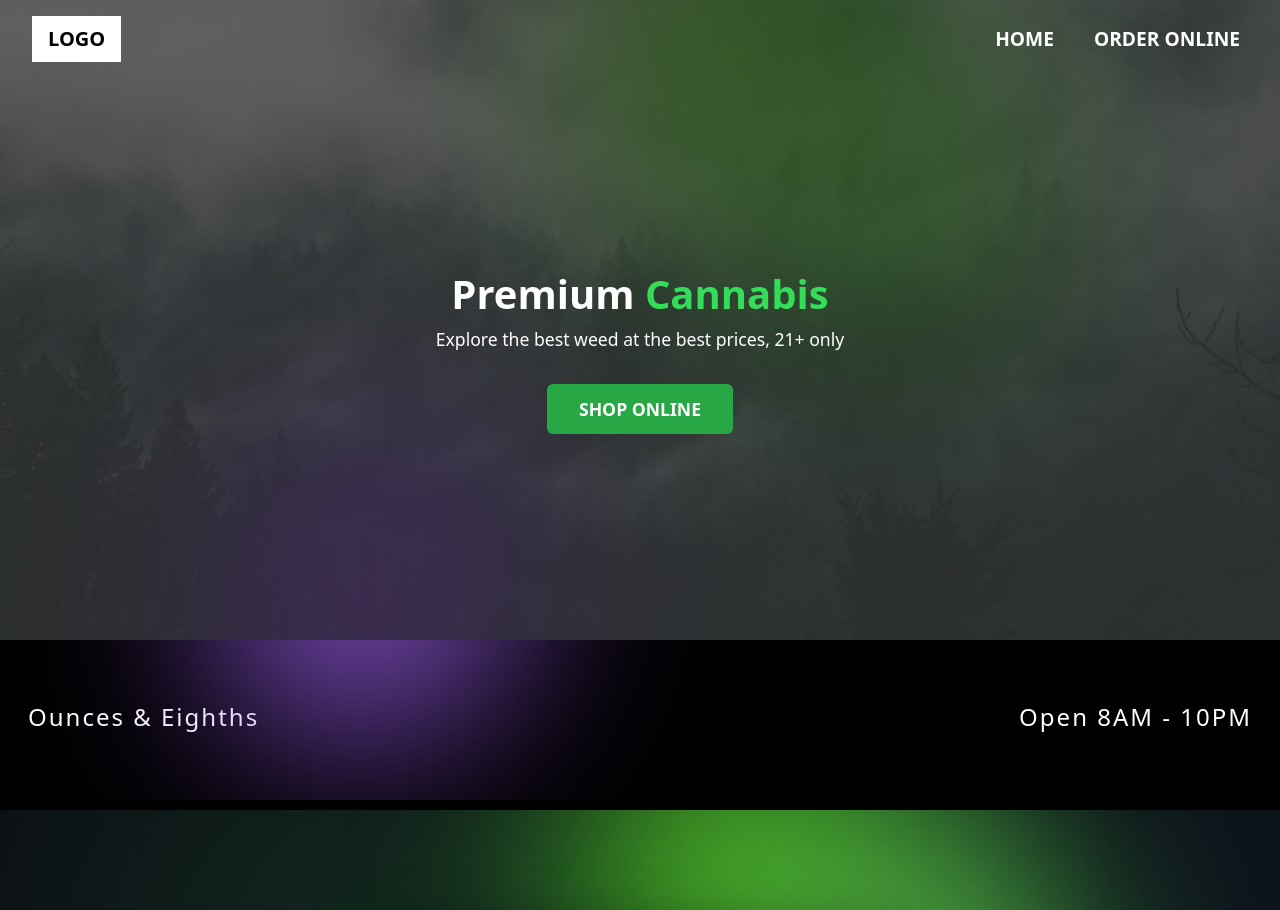
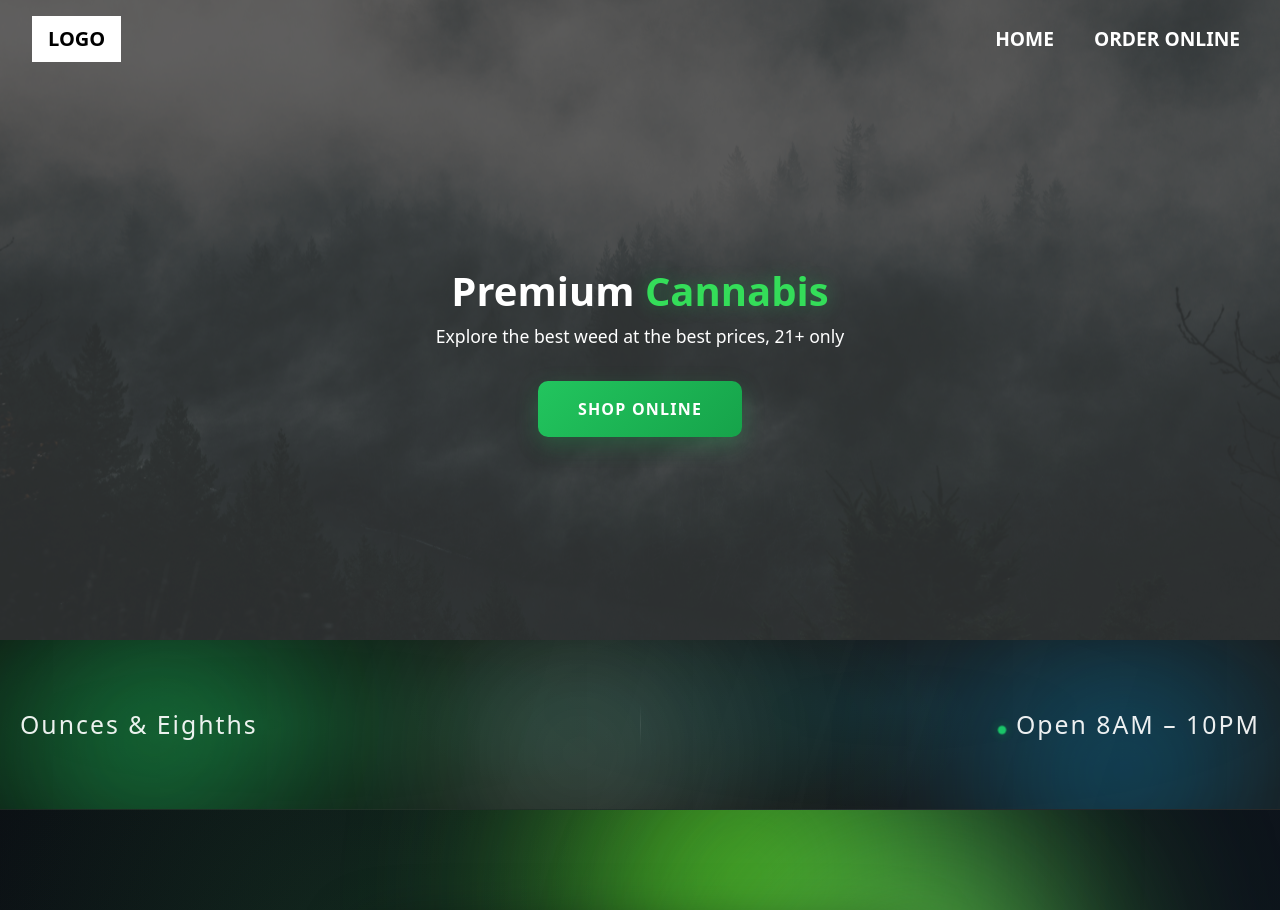
Before and after one commit to stetsonharding/Ounces-Eighths, a React (Vite) app: page / in a window 1280 px wide. Shown: the top 910 px of the page. Built offline with nearby package versions, Linux system fonts and the light colour scheme.

Commit message:
shop not button reamp.

```diff
--- a/src/components/Hero.jsx
+++ b/src/components/Hero.jsx
@@ -5,6 +5,9 @@ import '../css/Hero.css';
 export default function Header() {
   return (
     <div className="header">
+
+
+
       <Navbar expand="lg" variant="dark" className="header-navbar">
         <Navbar.Brand className="header-logo">LOGO</Navbar.Brand>
 
@@ -23,7 +26,7 @@ export default function Header() {
       <div className="header-content">
         <h1 className="header-title">Premium <span className="cannabis-span">Cannabis</span></h1>
         <p className="header-subtitle">Explore the best weed at the best prices, 21+ only</p>
-        <Button className="header-button">SHOP ONLINE</Button>
+        <Button className="cta-button">SHOP ONLINE</Button>
       </div>
     </div>
   );
--- a/src/components/InfoBar.jsx
+++ b/src/components/InfoBar.jsx
@@ -1,18 +1,37 @@
-import React from 'react'
+import React, { useMemo } from "react";
+import { Container } from "react-bootstrap";
+import "../css/InfoBar.css";
 
-import { Container } from 'react-bootstrap'
-import BackgroundBlob from './BackgroundBlob'
+export default function InfoBar() {
+  // OPTIONAL: simple “open now” indicator (local time)
+  const isOpenNow = useMemo(() => {
+    const now = new Date();
+    const hour = now.getHours(); // 0-23
+    // Open 8AM (8) - 10PM (22). If you mean “closes at 10”, keep < 22.
+    return hour >= 8 && hour < 22;
+  }, []);
 
-const InfoBar = () => {
   return (
-   <Container fluid className="info-container">
-    <BackgroundBlob/>
-    <div className="hours-information">
-    <p className="hours-text">Ounces & Eighths</p>
-     <p className="hours-text">Open 8AM - 10PM</p>
-    </div>
-   </Container>
-  )
+    <Container fluid className="info-container">
+      {/* You can keep your blob elements if you already have them */}
+      <div className="blob blob-1" />
+      <div className="blob blob-2" />
+      <div className="blob blob-3" />
+
+      <div className="hours-information">
+        <div className="left">
+          <p className="hours-text brand">Ounces &amp; Eighths</p>
+        </div>
+
+        <div className="divider" />
+
+        <div className="right">
+          <p className={`hours-text hours ${isOpenNow ? "open" : "closed"}`}>
+            <span className={`status-dot ${isOpenNow ? "on" : ""}`} />
+            Open 8AM – 10PM
+          </p>
+        </div>
+      </div>
+    </Container>
+  );
 }
-
-export default InfoBar
--- a/src/css/Hero.css
+++ b/src/css/Hero.css
@@ -116,9 +116,92 @@ font-size: 1.2rem;
 }
 .cannabis-span{
   color: #34dd59;
+  text-shadow: 0 0 18px rgba(34,197,94,0.35);
 }
 
 
+.cta-button {
+  position: relative;
+  padding: 16px 40px;
+  font-size: 1rem;
+  font-weight: 600;
+  letter-spacing: 1.2px;
+  color: #ffffff;
+  border: none;
+  border-radius: 10px;
+  cursor: pointer;
+
+  /* premium green gradient */
+  background: linear-gradient(
+    135deg,
+    #22c55e,
+    #16a34a
+  );
+
+  box-shadow:
+    0 8px 22px rgba(34, 197, 94, 0.25),
+    inset 0 1px 0 rgba(255,255,255,0.25);
+
+  transition:
+    transform 220ms ease,
+    box-shadow 220ms ease,
+    filter 220ms ease;
+  overflow: hidden;
+}
+
+/* sheen layer */
+.cta-button::after {
+  content: "";
+  position: absolute;
+  top: -50%;
+  left: -75%;
+  width: 50%;
+  height: 200%;
+  background: linear-gradient(
+    120deg,
+    transparent,
+    rgba(255,255,255,0.35),
+    transparent
+  );
+  transform: rotate(20deg);
+  opacity: 0;
+}
+
+/* hover = reward */
+.cta-button:hover {
+  transform: translateY(-3px);
+  filter: brightness(1.05);
+  box-shadow:
+    0 14px 32px rgba(34, 197, 94, 0.38),
+    inset 0 1px 0 rgba(255,255,255,0.35);
+}
+
+/* activate sheen only on hover */
+.cta-button:hover::after {
+  opacity: 1;
+  animation: sheen 600ms ease-out;
+}
+
+@keyframes sheen {
+  0%   { left: -75%; }
+  100% { left: 140%; }
+}
+
+/* click feel */
+.cta-button:active {
+  transform: translateY(-1px);
+  box-shadow:
+    0 8px 18px rgba(34, 197, 94, 0.28);
+}
+
+@keyframes idleGlow {
+  0%, 100% { box-shadow: 0 8px 22px rgba(34,197,94,0.25); }
+  50% { box-shadow: 0 10px 28px rgba(34,197,94,0.35); }
+}
+
+.cta-button {
+  animation: idleGlow 6s ease-in-out infinite;
+}
 
 
 /* =========================
--- a/src/css/Infobar.css
+++ b/src/css/Infobar.css
@@ -1,35 +1,205 @@
 .info-container {
-    background-color: black;
+  position: relative;
+  overflow: hidden;
+  background: radial-gradient(1200px 300px at 20% 50%, rgba(30, 255, 120, 0.16), transparent 60%),
+              radial-gradient(900px 240px at 70% 40%, rgba(0, 180, 255, 0.10), transparent 55%),
+              linear-gradient(90deg, rgba(0,0,0,0.95), rgba(0,0,0,0.90));
   height: 170px;
+  display: flex;
+  align-items: center;
+  padding: 0 1.25rem;
+  border-bottom: 1px solid rgba(255,255,255,0.06);
+}
+
+/* Grain overlay (tiny, premium) */
+.info-container::before {
+  content: "";
+  position: absolute;
+  inset: 0;
+  pointer-events: none;
+  opacity: 0.08;
+  background-image:
+    repeating-linear-gradient(0deg, rgba(255,255,255,0.03) 0px, rgba(255,255,255,0.03) 1px, transparent 2px, transparent 4px),
+    repeating-linear-gradient(90deg, rgba(255,255,255,0.02) 0px, rgba(255,255,255,0.02) 1px, transparent 2px, transparent 6px);
+  mix-blend-mode: overlay;
+}
+
+/* Light sweep (glass reflection) */
+.info-container::after {
+  content: "";
+  position: absolute;
+  top: -40%;
+  left: -60%;
+  width: 45%;
+  height: 220%;
+  transform: rotate(18deg);
+  background: linear-gradient(
+    90deg,
+    transparent,
+    rgba(255,255,255,0.12),
+    transparent
+  );
+  filter: blur(2px);
+  opacity: 0.35;
+  animation: sweep 14s ease-in-out infinite;
+  pointer-events: none;
+}
+
+@keyframes sweep {
+  0%   { transform: translateX(0) rotate(18deg); opacity: 0.0; }
+  12%  { opacity: 0.35; }
+  40%  { opacity: 0.10; }
+  55%  { transform: translateX(260%) rotate(18deg); opacity: 0.0; }
+  100% { transform: translateX(260%) rotate(18deg); opacity: 0.0; }
+}
+
+/* Layout */
+.hours-information {
+  position: relative;
+  z-index: 2;
+  display: flex;
+  align-items: center;
+  width: 100%;
+  gap: 1rem;
+}
+
+.left, .right {
+  flex: 1;
   display: flex;
   align-items: center;
 }
 
-.hours-information {
-    display: flex;
-    justify-content: space-between;
-    width: 100%;
-    padding: 1rem;
+.left { justify-content: flex-start; }
+.right { justify-content: flex-end; }
+
+/* Divider line in the middle */
+.divider {
+  width: 1px;
+  height: 42px;
+  background: linear-gradient(
+    to bottom,
+    transparent,
+    rgba(255,255,255,0.25),
+    transparent
+  );
+  opacity: 0.6;
+  animation: dividerPulse 6s ease-in-out infinite;
+}
+
+@keyframes dividerPulse {
+  0%, 100% { opacity: 0.35; }
+  50%      { opacity: 0.75; }
 }
 
 .hours-text {
-    font-size: 1.5rem;
-    color: #fff;
+  margin: 0;
+  font-size: 1.55rem;
+  color: rgba(255,255,255,0.92);
   letter-spacing: 2px;
+  transition: transform 200ms ease, text-shadow 250ms ease, opacity 250ms ease, letter-spacing 250ms ease;
+  user-select: none;
 }
 
+/* Brand gets a hint of green glow on hover */
+.hours-text.brand:hover {
+  transform: translateY(-1px);
+  text-shadow:
+    0 0 14px rgba(30, 255, 120, 0.28),
+    0 0 30px rgba(30, 255, 120, 0.14);
+  letter-spacing: 2.4px;
+}
 
+/* Hours hover */
+.hours-text.hours:hover {
+  transform: translateY(-1px);
+  text-shadow: 0 0 18px rgba(255,255,255,0.15);
+}
 
+/* Open/closed vibe */
+.hours.open { opacity: 1; }
+.hours.closed { opacity: 0.75; }
+
+/* Status dot */
+.status-dot {
+  display: inline-block;
+  width: 8px;
+  height: 8px;
+  border-radius: 999px;
+  margin-right: 10px;
+  background: rgba(255,255,255,0.25);
+  box-shadow: none;
+  transition: background 250ms ease, box-shadow 250ms ease, transform 250ms ease;
+}
+.status-dot.on {
+  background: rgba(30, 255, 120, 0.8);
+  box-shadow:
+    0 0 10px rgba(30, 255, 120, 0.30),
+    0 0 18px rgba(30, 255, 120, 0.18);
+  animation: dotPulse 2.6s ease-in-out infinite;
+}
+@keyframes dotPulse {
+  0%, 100% { transform: scale(1); opacity: 0.85; }
+  50%      { transform: scale(1.15); opacity: 1; }
+}
+
+/* Moving blobs (keep subtle) */
+.blob {
+  position: absolute;
+  width: 420px;
+  height: 220px;
+  border-radius: 999px;
+  filter: blur(26px);
+  opacity: 0.18;
+  z-index: 1;
+  pointer-events: none;
+}
+
+.blob-1 {
+  left: -120px;
+  top: -40px;
+  background: radial-gradient(circle at 30% 30%, rgba(30,255,120,0.9), transparent 60%);
+  animation: blobMove1 18s ease-in-out infinite;
+}
+.blob-2 {
+  right: -160px;
+  top: 10px;
+  background: radial-gradient(circle at 40% 40%, rgba(0,180,255,0.85), transparent 60%);
+  animation: blobMove2 22s ease-in-out infinite;
+}
+.blob-3 {
+  left: 30%;
+  bottom: -120px;
+  background: radial-gradient(circle at 50% 50%, rgba(255,255,255,0.55), transparent 65%);
+  animation: blobMove3 26s ease-in-out infinite;
+  opacity: 0.10;
+}
+
+@keyframes blobMove1 {
+  0%,100% { transform: translate(0, 0) scale(1); }
+  50%     { transform: translate(220px, 30px) scale(1.08); }
+}
+@keyframes blobMove2 {
+  0%,100% { transform: translate(0, 0) scale(1); }
+  50%     { transform: translate(-240px, -20px) scale(1.10); }
+}
+@keyframes blobMove3 {
+  0%,100% { transform: translate(0, 0) scale(1); }
+  50%     { transform: translate(90px, -40px) scale(1.05); }
+}
+
+/* Mobile */
 @media (max-width: 591.98px) {
+  .info-container { height: 160px; }
   .hours-information {
-        display: flex;
     flex-direction: column;
     justify-content: center;
-        align-items: center;
+    gap: 0.75rem;
   }
-
-    .hours-text {
-        font-size: 1.2rem;
+  .divider {
+    width: 70%;
+    height: 1px;
+    background: linear-gradient(to right, transparent, rgba(255,255,255,0.25), transparent);
   }
-
+  .left, .right { justify-content: center; }
+  .hours-text { font-size: 1.15rem; letter-spacing: 1.6px; }
 }
```
Lines whose indentation alone changed are shown as unchanged.
